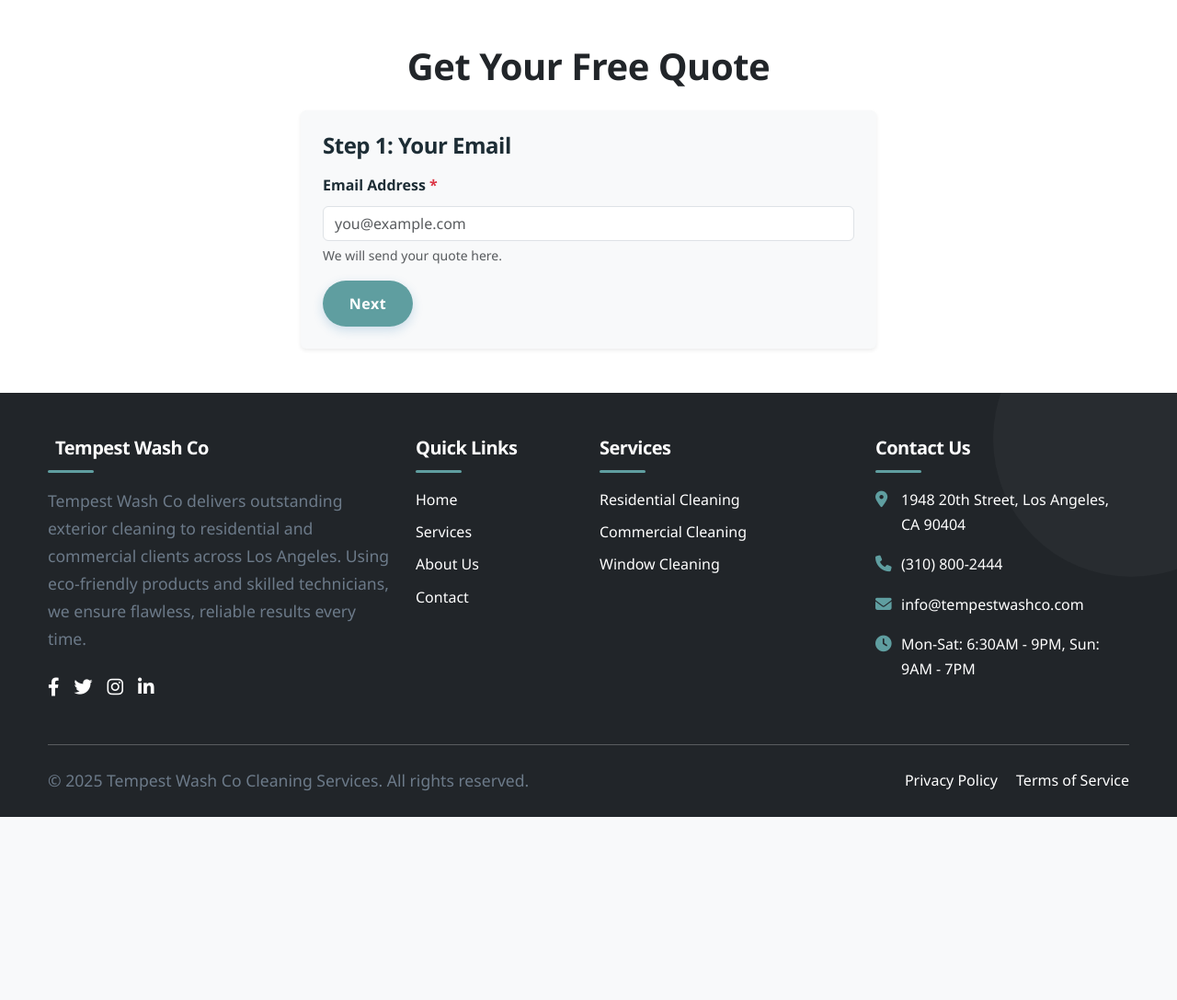
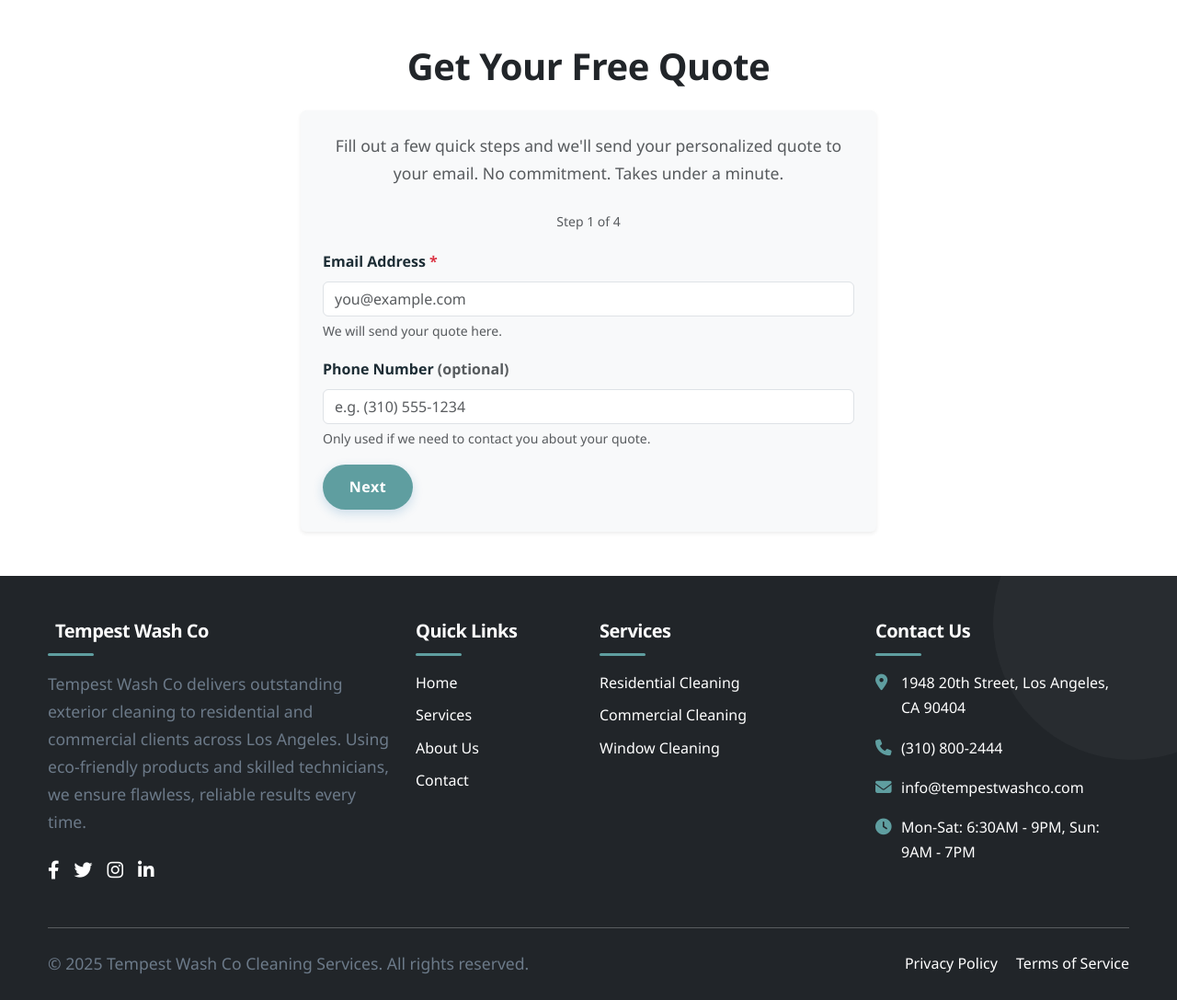
Before and after one commit to mirtazayev/TempestWashCo, a FastAPI app: page /quote in a window 1280 px wide. Shown: the part 82-1169 px from the top of the page at 92% size. Before the commit the page ends 970 px from the top, so only its background shows below. Run offline with FastAPI, Linux system fonts and the light colour scheme.

Commit message:
added and fixed quote froms

```diff
--- a/main.py
+++ b/main.py
@@ -330,6 +330,11 @@ async def verify_code(request: Request, code: str = Form(...)):
         return templates.TemplateResponse("verify.html", {"request": request, "error": "Invalid passcode"})
 
 
+@app.get("/how-to-estimate", response_class=HTMLResponse)
+async def how_to_estimate(request: Request):
+    return templates.TemplateResponse("how_to_estimate.html", {"request": request})
+
+
 @app.get("/quote", response_class=HTMLResponse)
 async def get_quote_form(request: Request):
     return templates.TemplateResponse("quote_form.html", {"request": request})
--- a/templates/base.html
+++ b/templates/base.html
@@ -10,6 +10,9 @@
     <link rel="stylesheet" href="/static/styles.css">
     <link rel="icon" href="/static/images/favicon.ico" type="image/x-icon">
     <link rel="stylesheet" href="https://cdnjs.cloudflare.com/ajax/libs/font-awesome/6.4.0/css/all.min.css">
+    <!-- Bootstrap Icons -->
+    <link rel="stylesheet" href="https://cdn.jsdelivr.net/npm/bootstrap-icons@1.10.5/font/bootstrap-icons.css">
+
     <!-- SEO Title & Meta -->
     <meta name="description"
           content="Tempest Wash Co offers professional pressure washing services in Los Angeles. We clean driveways, storefronts, windows, and more using eco-friendly methods.">
@@ -84,7 +87,8 @@
                 <div class="d-flex mt-4">
                     <a href="#" class="text-white me-3"><i class="fab fa-facebook-f fa-lg"></i></a>
                     <a href="#" class="text-white me-3"><i class="fab fa-twitter fa-lg"></i></a>
-                    <a href="https://www.instagram.com/tempestwashco/" class="text-white me-3"><i class="fab fa-instagram fa-lg"></i></a>
+                    <a href="https://www.instagram.com/tempestwashco/" class="text-white me-3"><i
+                            class="fab fa-instagram fa-lg"></i></a>
                     <a href="#" class="text-white"><i class="fab fa-linkedin-in fa-lg"></i></a>
                 </div>
             </div>
--- a/templates/quote_form.html
+++ b/templates/quote_form.html
@@ -13,6 +13,8 @@
       </div>
       <div class="mb-3">
         <h5>Quote Breakdown:</h5>
+        <!-- Bootstrap Icons -->
+        <link rel="stylesheet" href="https://cdn.jsdelivr.net/npm/bootstrap-icons@1.10.5/font/bootstrap-icons.css">
         <ul>
           {% for line in breakdown %}
             <li>{{ line }}</li>
@@ -22,77 +24,94 @@
     {% endif %}
 
     <form id="quoteForm" method="post" class="bg-light p-4 rounded shadow-sm" novalidate onsubmit="handleSubmit(event)">
+
       <!-- Step 1: Email -->
       <div class="form-step active">
-                    <h4 class="mb-3">Step 1: Your Email</h4>
+        <p class="text-muted text-center mb-4">
+          Fill out a few quick steps and we'll send your personalized quote to your email. No commitment. Takes under a minute.
+        </p>
+        <div class="mb-3 text-center">
+          <small class="text-muted">Step <span id="stepNumber">1</span> of 4</small>
+        </div>
         <div class="mb-3">
-                        <label for="email" class="form-label fw-semibold">Email Address <span
-                                class="text-danger">*</span></label>
-                        <input type="email" id="email" name="email" placeholder="you@example.com" required
-                               class="form-control"/>
+          <label for="email" class="form-label fw-semibold">Email Address <span class="text-danger">*</span></label>
+          <input type="email" id="email" name="email" placeholder="you@example.com" required class="form-control" />
           <div class="form-text">We will send your quote here.</div>
+        </div>
+        <div class="mb-3">
+          <label for="phone" class="form-label fw-semibold">Phone Number <span class="text-muted">(optional)</span></label>
+          <input type="tel" id="phone" name="phone" placeholder="e.g. (310) 555-1234" pattern="[\d\s\-\(\)]{7,}" class="form-control" />
+          <div class="form-text">Only used if we need to contact you about your quote.</div>
         </div>
         <button type="button" class="btn btn-primary" onclick="nextStep()">Next</button>
       </div>
 
       <!-- Step 2: Select Services -->
       <div class="form-step">
-                    <h4 class="mb-3">Step 2: Choose Service(s)</h4>
-
-                    <div class="mb-4">
-                        <strong>Pricing info (per unit):</strong>
-                        <ul>
-                            <li>1-story house: $0.25/sq.ft. (e.g. $250 per 1,000 sq.ft.)</li>
-                            <li>2-story house: $0.35/sq.ft. (e.g. $700 per 2,000 sq.ft.)</li>
-                            <li>Driveway: $129 up to 400 sq.ft., then $0.35/sq.ft. over 400</li>
-                            <li>Sidewalk: $1.50 per linear ft. or $0.40 per sq.ft.</li>
-                            <li>Patio: $0.40/sq.ft.</li>
-                            <li>Fence: $2.50 per linear ft.</li>
-                            <li>Gutter Cleaning: $2.00 per linear ft.</li>
-                            <li>Roof Wash (soft wash): $0.45/sq.ft.</li>
-                        </ul>
+        <h4 class="mb-3">Step 2/4: Choose Service(s)</h4>
+        <div class="mb-3">
+          <div class="form-check">
+            <input class="form-check-input" type="checkbox" id="serviceHouse1" name="services" value="house_1story" />
+            <label class="form-check-label" for="serviceHouse1">
+              House (1-story)
+              <i class="bi bi-question-circle-fill text-primary ms-1" data-bs-toggle="tooltip" title="Exterior wash of single-story home walls, windows, and trim."></i>
+            </label>
           </div>
 
-                    <div class="mb-3">
           <div class="form-check">
-                            <input class="form-check-input" type="checkbox" id="serviceHouse1" name="services"
-                                   value="house_1story"/>
-                            <label class="form-check-label" for="serviceHouse1">House (1-story)</label>
+            <input class="form-check-input" type="checkbox" id="serviceHouse2" name="services" value="house_2story" />
+            <label class="form-check-label" for="serviceHouse2">
+              House (2-story)
+              <i class="bi bi-question-circle-fill text-primary ms-1" data-bs-toggle="tooltip" title="Exterior wash of two-story home including higher walls and gutters."></i>
+            </label>
           </div>
+
           <div class="form-check">
-                            <input class="form-check-input" type="checkbox" id="serviceHouse2" name="services"
-                                   value="house_2story"/>
-                            <label class="form-check-label" for="serviceHouse2">House (2-story)</label>
+            <input class="form-check-input" type="checkbox" id="serviceDriveway" name="services" value="driveway" />
+            <label class="form-check-label" for="serviceDriveway">
+              Driveway Cleaning
+              <i class="bi bi-question-circle-fill text-primary ms-1" data-bs-toggle="tooltip" title="Pressure wash to remove dirt, oil, and stains from your driveway."></i>
+            </label>
           </div>
+
           <div class="form-check">
-                            <input class="form-check-input" type="checkbox" id="serviceDriveway" name="services"
-                                   value="driveway"/>
-                            <label class="form-check-label" for="serviceDriveway">Driveway Cleaning</label>
+            <input class="form-check-input" type="checkbox" id="serviceSidewalk" name="services" value="sidewalk" />
+            <label class="form-check-label" for="serviceSidewalk">
+              Sidewalk Cleaning
+              <i class="bi bi-question-circle-fill text-primary ms-1" data-bs-toggle="tooltip" title="Pressure wash for walkways and sidewalks around your property."></i>
+            </label>
           </div>
+
           <div class="form-check">
-                            <input class="form-check-input" type="checkbox" id="serviceSidewalk" name="services"
-                                   value="sidewalk"/>
-                            <label class="form-check-label" for="serviceSidewalk">Sidewalk Cleaning</label>
+            <input class="form-check-input" type="checkbox" id="servicePatio" name="services" value="patio" />
+            <label class="form-check-label" for="servicePatio">
+              Patio Cleaning
+              <i class="bi bi-question-circle-fill text-primary ms-1" data-bs-toggle="tooltip" title="Cleans stone, concrete, or wooden patio surfaces."></i>
+            </label>
           </div>
+
           <div class="form-check">
-                            <input class="form-check-input" type="checkbox" id="servicePatio" name="services"
-                                   value="patio"/>
-                            <label class="form-check-label" for="servicePatio">Patio Cleaning</label>
+            <input class="form-check-input" type="checkbox" id="serviceFence" name="services" value="fence" />
+            <label class="form-check-label" for="serviceFence">
+              Fence Cleaning
+              <i class="bi bi-question-circle-fill text-primary ms-1" data-bs-toggle="tooltip" title="Removes dirt and algae from wood or vinyl fencing."></i>
+            </label>
           </div>
+
           <div class="form-check">
-                            <input class="form-check-input" type="checkbox" id="serviceFence" name="services"
-                                   value="fence"/>
-                            <label class="form-check-label" for="serviceFence">Fence Cleaning</label>
+            <input class="form-check-input" type="checkbox" id="serviceGutter" name="services" value="gutter" />
+            <label class="form-check-label" for="serviceGutter">
+              Gutter Cleaning
+              <i class="bi bi-question-circle-fill text-primary ms-1" data-bs-toggle="tooltip" title="Cleans out debris and clogs from gutters and downspouts."></i>
+            </label>
           </div>
+
           <div class="form-check">
-                            <input class="form-check-input" type="checkbox" id="serviceGutter" name="services"
-                                   value="gutter"/>
-                            <label class="form-check-label" for="serviceGutter">Gutter Cleaning</label>
-                        </div>
-                        <div class="form-check">
-                            <input class="form-check-input" type="checkbox" id="serviceRoof" name="services"
-                                   value="roof"/>
-                            <label class="form-check-label" for="serviceRoof">Roof Wash (Soft Wash)</label>
+            <input class="form-check-input" type="checkbox" id="serviceRoof" name="services" value="roof" />
+            <label class="form-check-label" for="serviceRoof">
+              Roof Wash (Soft Wash)
+              <i class="bi bi-question-circle-fill text-primary ms-1" data-bs-toggle="tooltip" title="Low-pressure chemical wash to remove algae and mold without damaging the roof."></i>
+            </label>
           </div>
         </div>
 
@@ -102,64 +121,115 @@
 
       <!-- Step 3: Sizes -->
       <div class="form-step">
-                    <h4 class="mb-3">Step 3: Provide Sizes for Selected Services</h4>
+        <h4 class="mb-3 text-dark fw-bold">Step 3/4: Provide Sizes for Selected Services</h4>
+        <p class="text-muted small mb-4">
+          Not sure about the exact size? Just give your best estimate.
+          <a href="/how-to-estimate" class="text-decoration-underline">How to Estimate</a>
+        </p>
 
+        <!-- House 1 Story -->
         <div id="house1Input" class="service-size d-none mb-3">
-                        <label for="house1_sqft" class="form-label fw-semibold">House (1-story) Size (sq.ft.)</label>
-                        <input type="number" id="house1_sqft" name="house1_sqft" placeholder="e.g. 1000" min="0"
-                               step="1" class="form-control"/>
+          <label for="house1_sqft" class="form-label fw-semibold">
+            House (1-story) Size (sq.ft.)
+            <span tabindex="0" data-bs-toggle="tooltip" title="Estimate the size of the one-story house in square feet. It's okay to guess if you're not sure.">
+              <i class="bi bi-question-circle-fill text-primary"></i>
+            </span>
+          </label>
+          <input type="number" id="house1_sqft" name="house1_sqft" placeholder="e.g. 1000" min="0" step="1" class="form-control" />
         </div>
 
+        <!-- House 2 Story -->
         <div id="house2Input" class="service-size d-none mb-3">
-                        <label for="house2_sqft" class="form-label fw-semibold">House (2-story) Size (sq.ft.)</label>
-                        <input type="number" id="house2_sqft" name="house2_sqft" placeholder="e.g. 2000" min="0"
-                               step="1" class="form-control"/>
+          <label for="house2_sqft" class="form-label fw-semibold">
+            House (2-story) Size (sq.ft.)
+            <span tabindex="0" data-bs-toggle="tooltip" title="Estimate total square footage for both floors. Just provide your best guess.">
+              <i class="bi bi-question-circle-fill text-primary"></i>
+            </span>
+          </label>
+          <input type="number" id="house2_sqft" name="house2_sqft" placeholder="e.g. 2000" min="0" step="1" class="form-control" />
         </div>
 
+        <!-- Driveway -->
         <div id="drivewayInput" class="service-size d-none mb-3">
-                        <label for="driveway_sqft" class="form-label fw-semibold">Driveway Size (sq.ft.)</label>
-                        <input type="number" id="driveway_sqft" name="driveway_sqft" placeholder="e.g. 400" min="0"
-                               step="1" class="form-control"/>
-                        <div class="form-text">Up to 400 sq.ft. is $129 flat; over 400 sq.ft. priced per sq.ft.</div>
+          <label for="driveway_sqft" class="form-label fw-semibold">
+            Driveway Size (sq.ft.)
+            <span tabindex="0" data-bs-toggle="tooltip" title="Estimate the total area. Up to 400 sq.ft. is $129 flat; over 400 is priced per sq.ft.">
+              <i class="bi bi-question-circle-fill text-primary"></i>
+            </span>
+          </label>
+          <input type="number" id="driveway_sqft" name="driveway_sqft" placeholder="e.g. 400" min="0" step="1" class="form-control" />
         </div>
 
+        <!-- Sidewalk Linear -->
         <div id="sidewalkInputLinear" class="service-size d-none mb-3">
-                        <label for="sidewalk_linear_ft" class="form-label fw-semibold">Sidewalk Length (linear
-                            ft.)</label>
-                        <input type="number" id="sidewalk_linear_ft" name="sidewalk_linear_ft" placeholder="e.g. 50"
-                               min="0" step="1" class="form-control"/>
+          <label for="sidewalk_linear_ft" class="form-label fw-semibold">
+            Sidewalk Length (linear ft.)
+            <span tabindex="0" data-bs-toggle="tooltip" title="Length of the sidewalk. If you don't know, approximate it.">
+              <i class="bi bi-question-circle-fill text-primary"></i>
+            </span>
+          </label>
+          <input type="number" id="sidewalk_linear_ft" name="sidewalk_linear_ft" placeholder="e.g. 50" min="0" step="1" class="form-control" />
           <div class="form-text">OR</div>
         </div>
 
+        <!-- Sidewalk Area -->
         <div id="sidewalkInputArea" class="service-size d-none mb-3">
-                        <label for="sidewalk_sqft" class="form-label fw-semibold">Sidewalk Area (sq.ft.)</label>
-                        <input type="number" id="sidewalk_sqft" name="sidewalk_sqft" placeholder="e.g. 200" min="0"
-                               step="1" class="form-control"/>
+          <label for="sidewalk_sqft" class="form-label fw-semibold">
+            Sidewalk Area (sq.ft.)
+            <span tabindex="0" data-bs-toggle="tooltip" title="If easier, you can provide sidewalk area instead of length.">
+              <i class="bi bi-question-circle-fill text-primary"></i>
+            </span>
+          </label>
+          <input type="number" id="sidewalk_sqft" name="sidewalk_sqft" placeholder="e.g. 200" min="0" step="1" class="form-control" />
         </div>
 
+        <!-- Patio -->
         <div id="patioInput" class="service-size d-none mb-3">
-                        <label for="patio_sqft" class="form-label fw-semibold">Patio Size (sq.ft.)</label>
-                        <input type="number" id="patio_sqft" name="patio_sqft" placeholder="e.g. 150" min="0" step="1"
-                               class="form-control"/>
+          <label for="patio_sqft" class="form-label fw-semibold">
+            Patio Size (sq.ft.)
+            <span tabindex="0" data-bs-toggle="tooltip" title="Estimate the total patio area. Rounded guesses are okay.">
+              <i class="bi bi-question-circle-fill text-primary"></i>
+            </span>
+          </label>
+          <input type="number" id="patio_sqft" name="patio_sqft" placeholder="e.g. 150" min="0" step="1" class="form-control" />
         </div>
 
+        <!-- Fence -->
         <div id="fenceInput" class="service-size d-none mb-3">
-                        <label for="fence_ft" class="form-label fw-semibold">Fence Length (linear ft.)</label>
-                        <input type="number" id="fence_ft" name="fence_ft" placeholder="e.g. 100" min="0" step="1"
-                               class="form-control"/>
+          <label for="fence_ft" class="form-label fw-semibold">
+            Fence Length (linear ft.)
+            <span tabindex="0" data-bs-toggle="tooltip" title="Measure or estimate the total length of fence needing cleaning.">
+              <i class="bi bi-question-circle-fill text-primary"></i>
+            </span>
+          </label>
+          <input type="number" id="fence_ft" name="fence_ft" placeholder="e.g. 100" min="0" step="1" class="form-control" />
         </div>
 
+        <!-- Gutter -->
         <div id="gutterInput" class="service-size d-none mb-3">
-                        <label for="gutter_ft" class="form-label fw-semibold">Gutter Length (linear ft.)</label>
-                        <input type="number" id="gutter_ft" name="gutter_ft" placeholder="e.g. 60" min="0" step="1"
-                               class="form-control"/>
+          <label for="gutter_ft" class="form-label fw-semibold">
+            Gutter Length (linear ft.)
+            <span tabindex="0" data-bs-toggle="tooltip" title="Total length of gutters around your home. Estimate is fine.">
+              <i class="bi bi-question-circle-fill text-primary"></i>
+            </span>
+          </label>
+          <input type="number" id="gutter_ft" name="gutter_ft" placeholder="e.g. 60" min="0" step="1" class="form-control" />
         </div>
 
+        <!-- Roof -->
         <div id="roofInput" class="service-size d-none mb-3">
-                        <label for="roof_sqft" class="form-label fw-semibold">Roof Size (sq.ft.)</label>
-                        <input type="number" id="roof_sqft" name="roof_sqft" placeholder="e.g. 2000" min="0" step="1"
-                               class="form-control"/>
+          <label for="roof_sqft" class="form-label fw-semibold">
+            Roof Size (sq.ft.)
+            <span tabindex="0" data-bs-toggle="tooltip" title="Approximate total roof area. A general estimate is okay.">
+              <i class="bi bi-question-circle-fill text-primary"></i>
+            </span>
+          </label>
+          <input type="number" id="roof_sqft" name="roof_sqft" placeholder="e.g. 2000" min="0" step="1" class="form-control" />
         </div>
+
+        <p class="text-muted small mt-4">
+          We’ll review your input and send you a free personalized estimate based on the details you provide.
+        </p>
 
         <button type="button" class="btn btn-secondary me-2" onclick="prevStep()">Back</button>
         <button type="button" class="btn btn-primary" onclick="nextStep()">Next</button>
@@ -170,8 +240,7 @@
         <h4 class="mb-3">Step 4: Additional Details</h4>
         <div class="mb-3">
           <label for="message" class="form-label fw-semibold">Anything else you'd like us to know?</label>
-                        <textarea id="message" name="message" rows="4" placeholder="Special requests or info"
-                                  class="form-control"></textarea>
+          <textarea id="message" name="message" rows="4" placeholder="Special requests or info" class="form-control"></textarea>
         </div>
         <button type="button" class="btn btn-secondary me-2" onclick="prevStep()">Back</button>
         <button type="submit" class="btn btn-success">Get Quote</button>
@@ -188,6 +257,11 @@
     steps.forEach((el, i) => {
       el.classList.toggle('active', i === step);
     });
+    // Update step number display on Step 1
+    const stepNumberElem = document.getElementById('stepNumber');
+    if (stepNumberElem) {
+      stepNumberElem.textContent = step + 1;
+    }
   }
 
   function nextStep() {
@@ -252,8 +326,16 @@
     submitBtn.textContent = "Quoting... Please give us a second";
   }
 
-        // Initialize form steps as you had
+  // Initialize first step
   showStep(currentStep);
+
+  // Initialize Bootstrap tooltips after page load
+  document.addEventListener("DOMContentLoaded", function () {
+    var tooltipTriggerList = [].slice.call(document.querySelectorAll('[data-bs-toggle="tooltip"]'));
+    tooltipTriggerList.forEach(function (tooltipTriggerEl) {
+      new bootstrap.Tooltip(tooltipTriggerEl);
+    });
+  });
 </script>
 
 <style>
@@ -264,5 +346,9 @@
   .form-step.active {
     display: block;
   }
+
+  .service-size {
+    /* margin-bottom handled by Bootstrap mb-3 */
+  }
 </style>
 {% endblock %}
```
Also changed, not shown: templates/commercial.html (+19 -19 lines), templates/how_to_estimate.html (added, +68 -0 lines), templates/residential.html (+25 -25 lines), templates/window-cleaning.html (+18 -18 lines). Lines whose indentation alone changed are shown as unchanged.
